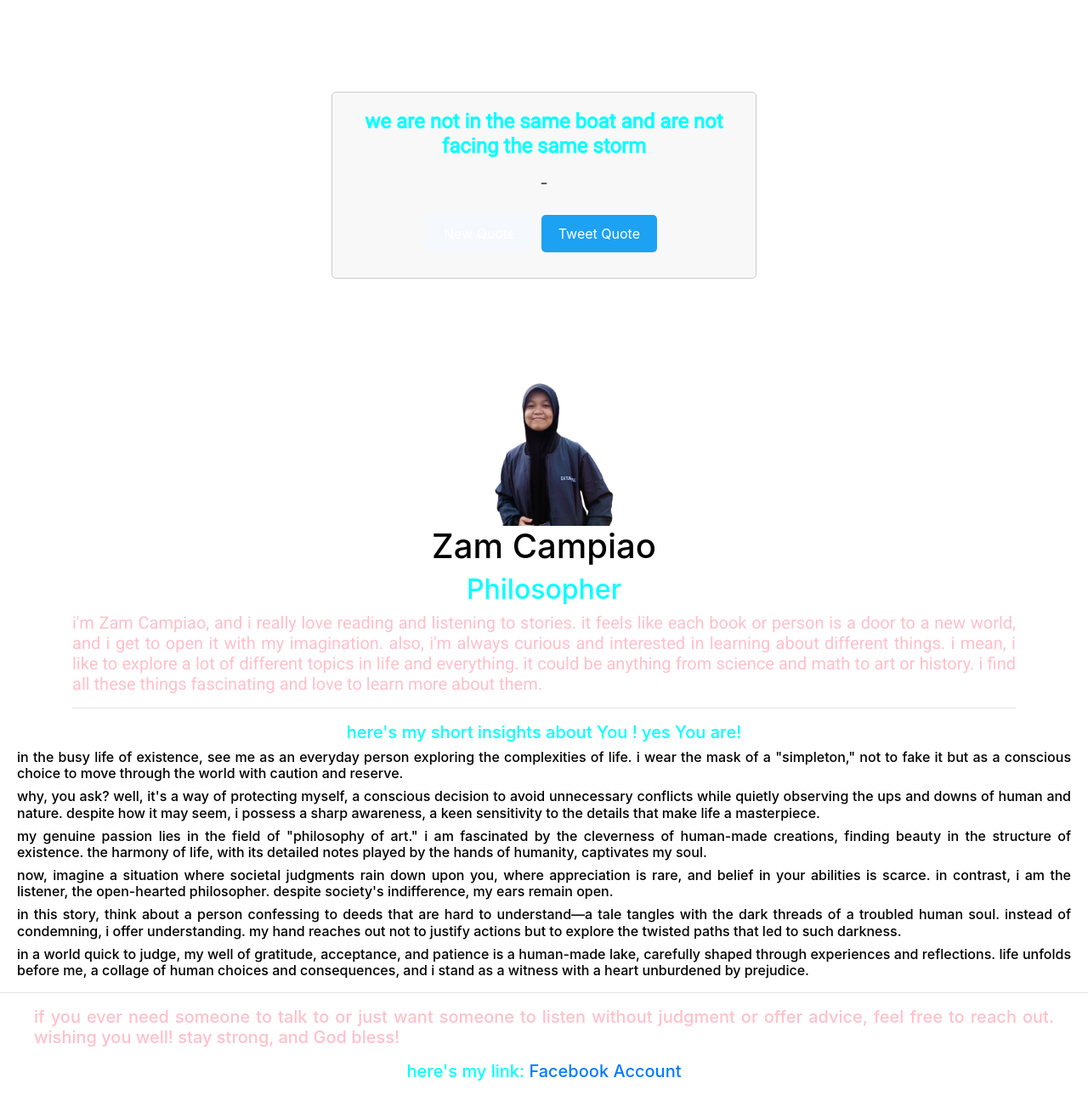
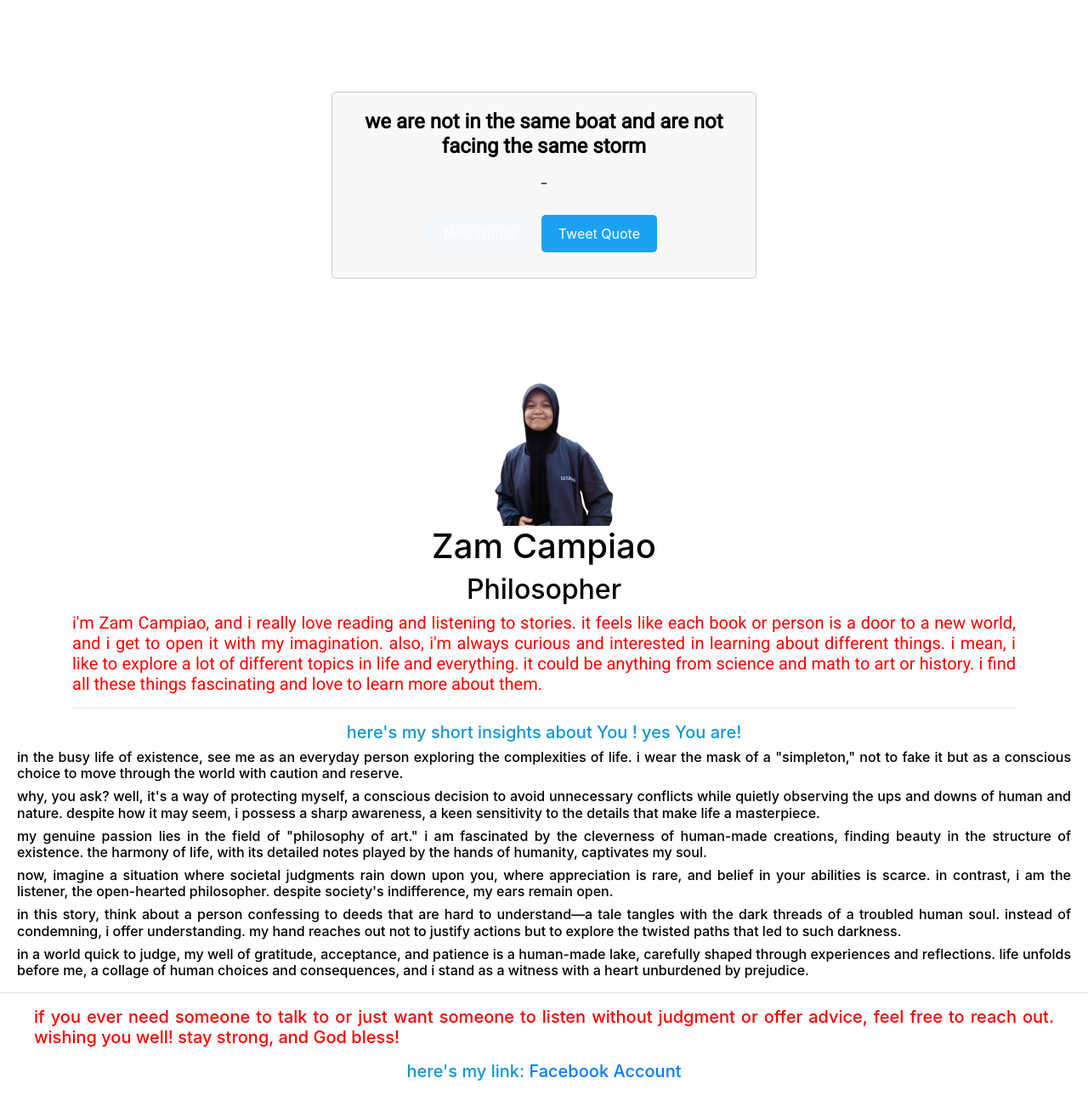
Before and after one commit to ryk0616/PilosopongInjinirTots-WoW, a plain HTML site: page index.html in a window 1280 px wide. Shown: the part 157-1446 px from the top of the page at 85% size. Drawn offline with nearby package versions, Linux system fonts and the light colour scheme; a web font is replaced by a local one.

Commit message:
Update index.html

```diff
--- a/index.html
+++ b/index.html
@@ -25,7 +25,7 @@
     <div class="container">
         <div id="quote-box">
             <div id="text">
-                <p style="font-family: 'Roboto', sans-serif;"></p>
+                <p style="font-family: 'Roboto', sans-serif; color: black"></p>
             </div>
             <div id="author">
                 <p>-</p>
@@ -37,13 +37,13 @@
     <div class="container">
         <img src="zamii.jpg.png" alt="My Profile Image" height="180" >
         <h1 style="color:black">Zam Campiao</h1>
-        <h2 style="color:black(190, 210, 232)" >Philosopher</h2>
-        <p style="color:pink; text-align: justify;font-family: 'Roboto', sans-serif;"  >i'm Zam Campiao, and i really love reading and listening to stories. it feels like each book or person is a door to a new world, and i get to open it with my imagination. also, i'm always curious and interested in learning about different things. i mean, i like to explore a lot of different topics in life and everything. it could be anything from science and math to art or history. i find all these things fascinating and love to learn more about them.</p>
+        <h2 style="color:black" >Philosopher</h2>
+        <p style="color:red; text-align: justify;font-family: 'Roboto', sans-serif;"  >i'm Zam Campiao, and i really love reading and listening to stories. it feels like each book or person is a door to a new world, and i get to open it with my imagination. also, i'm always curious and interested in learning about different things. i mean, i like to explore a lot of different topics in life and everything. it could be anything from science and math to art or history. i find all these things fascinating and love to learn more about them.</p>
 
 
         <hr>
         </div>
-        <h5 > here's my short insights about You ! yes You are! </h5>
+        <h5 style="color:#1495d1"> here's my short insights about You ! yes You are! </h5>
 
 
         <h6 style="text-align: justify; padding-left: 20px; padding-right: 20px; color: black;"  >
@@ -67,8 +67,8 @@
         </h6>
         <hr>
 
-        <p style="text-align: justify; color: pink ;padding-left: 40px; padding-right: 40px; ">if you ever need someone to talk to or just want someone to listen without judgment or offer advice, feel free to reach out. wishing you well! stay strong, and God bless!</p>
-        <p>here's my link: <a href="https://www.facebook.com/pilosopong.injinir/" target="_blank">Facebook Account</a></p>
+        <p style="text-align: justify; color: red ;padding-left: 40px; padding-right: 40px; ">if you ever need someone to talk to or just want someone to listen without judgment or offer advice, feel free to reach out. wishing you well! stay strong, and God bless!</p>
+        <p style="color:#1495d1">here's my link: <a href="https://www.facebook.com/pilosopong.injinir/" target="_blank">Facebook Account</a></p>
 
     <script>
         const quotes = [
@@ -658,8 +658,6 @@
         setNewQuote();
 
 
-
-
     </script>
 
     <script src="https://code.jquery.com/jquery-3.5.1.slim.min.js"></script>
```
